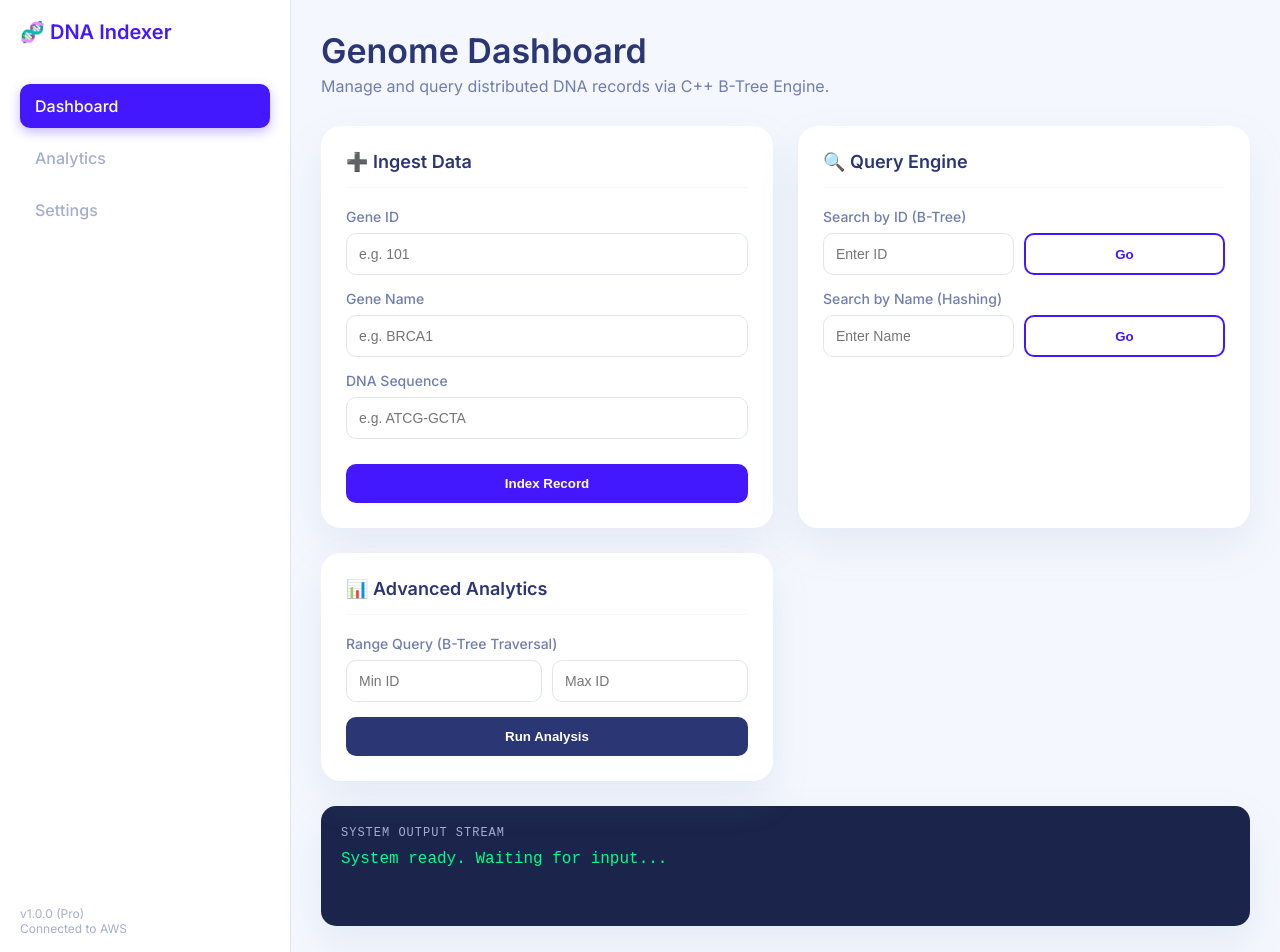
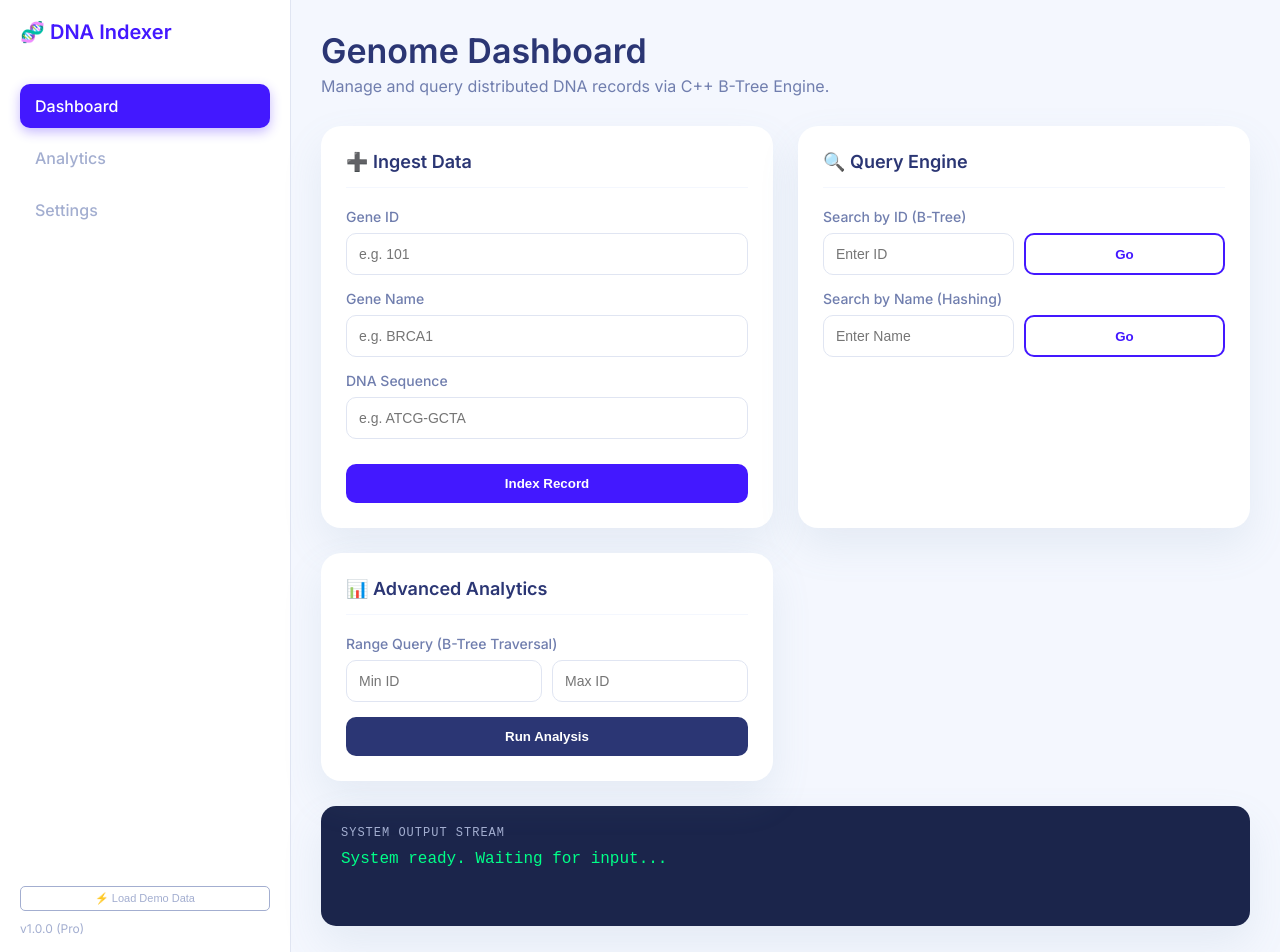
Before and after one commit to ahmedbutt2204/cloud-dna-indexer, a React (Create React App) app in the folder frontend/: page / in a window 1280 px wide. Shown: the top 952 px of the page. Built offline with nearby package versions, Linux system fonts and the light colour scheme.

Commit message:
Frontend: Added 'Demo Mode' data loader for presentation purposes

```diff
--- a/frontend/src/App.js
+++ b/frontend/src/App.js
@@ -1,4 +1,3 @@
-// FILE: frontend/src/App.js
 import React, { useState } from 'react';
 import './App.css';
 
@@ -12,7 +11,7 @@ function App() {
   const [maxRange, setMaxRange] = useState('');
   const [message, setMessage] = useState('System ready. Waiting for input...');
 
-  // --- LOGIC FUNCTIONS (SAME AS BEFORE) ---
+  // --- LOGIC FUNCTIONS ---
   const handleAdd = async () => {
     if(!id || !name || !sequence) { setMessage("Error: Please fill all fields"); return; }
     setMessage("Processing... Sending data to Cloud Backend.");
@@ -22,6 +21,8 @@ function App() {
       if(data.status === "success") {
         setMessage(`✅ Success! Gene '${name}' (ID: ${id}) has been indexed in the B-Tree.`);
         setId(''); setName(''); setSequence('');
+      } else if(data.message === "Duplicate ID") {
+        setMessage("⚠️ Error: Duplicate Gene ID. Please use a unique ID.");
       } else { setMessage("❌ Error: Server rejected data."); }
     } catch (error) { setMessage("❌ Error: Backend connection failed. Is the C++ server running?"); }
   };
@@ -60,6 +61,22 @@ function App() {
     } catch(error) { setMessage("❌ Connection Failed."); }
   };
 
+  // --- DEMO BUTTON ---
+  const loadDemoData = async () => {
+    setMessage("🚀 Loading Demo Data...");
+    const demoGenes = [
+        {id: 101, name: "BRCA1", seq: "ATCG-CANCER"},
+        {id: 205, name: "INSULIN", seq: "GGG-AAA-SUGAR"},
+        {id: 300, name: "MYOGLOBIN", seq: "MUSCLE-OXY"},
+        {id: 404, name: "ERROR-GENE", seq: "NOT-FOUND-404"},
+        {id: 555, name: "TP53", seq: "GUARDIAN-CELL"}
+    ];
+    for (const g of demoGenes) {
+        await fetch(`http://localhost:8080/add?id=${g.id}&name=${g.name}&sequence=${g.seq}`, { method: 'POST' });
+    }
+    setMessage("✅ Demo Data Loaded! Try searching Range 100-600.");
+  };
+
   return (
     <div className="dashboard-layout">
       {/* SIDEBAR */}
@@ -68,9 +85,12 @@ function App() {
         <div className="menu-item active">Dashboard</div>
         <div className="menu-item">Analytics</div>
         <div className="menu-item">Settings</div>
-        <div style={{marginTop: 'auto', color: '#a3aed0', fontSize: '12px'}}>
-            v1.0.0 (Pro)<br/>Connected to AWS
+        <div style={{marginTop: 'auto', marginBottom: '10px'}}>
+             <button onClick={loadDemoData} style={{background: 'transparent', border: '1px solid #a3aed0', color: '#a3aed0', padding: '5px 10px', cursor: 'pointer', borderRadius: '5px', fontSize: '11px', width: '100%'}}>
+               ⚡ Load Demo Data
+             </button>
         </div>
+        <div style={{color: '#a3aed0', fontSize: '12px'}}>v1.0.0 (Pro)</div>
       </div>
 
       {/* MAIN CONTENT */}
@@ -81,8 +101,7 @@ function App() {
         </div>
 
         <div className="grid-container">
-
-          {/* CARD 1: ADD DATA */}
+          {/* CARD 1: ADD */}
           <div className="card">
             <h3>➕ Ingest Data</h3>
             <div className="form-group">
@@ -103,7 +122,6 @@ function App() {
           {/* CARD 2: SEARCH */}
           <div className="card">
             <h3>🔍 Query Engine</h3>
-
             <div className="form-group">
                 <label>Search by ID (B-Tree)</label>
                 <div style={{display:'flex', gap:'10px'}}>
@@ -111,7 +129,6 @@ function App() {
                     <button className="btn-secondary" onClick={handleSearchById}>Go</button>
                 </div>
             </div>
-
             <div className="form-group">
                 <label>Search by Name (Hashing)</label>
                 <div style={{display:'flex', gap:'10px'}}>
@@ -121,7 +138,7 @@ function App() {
             </div>
           </div>
 
-          {/* CARD 3: ADVANCED */}
+          {/* CARD 3: RANGE */}
           <div className="card">
              <h3>📊 Advanced Analytics</h3>
              <label>Range Query (B-Tree Traversal)</label>
@@ -131,15 +148,12 @@ function App() {
              </div>
              <button className="btn-primary" style={{marginTop:'15px', background:'#2b3674'}} onClick={handleRangeSearch}>Run Analysis</button>
           </div>
-
         </div>
 
-        {/* LOGS */}
         <div className="log-area">
             <span className="log-label">System Output Stream</span>
             {message}
         </div>
-
       </div>
     </div>
   );
```
